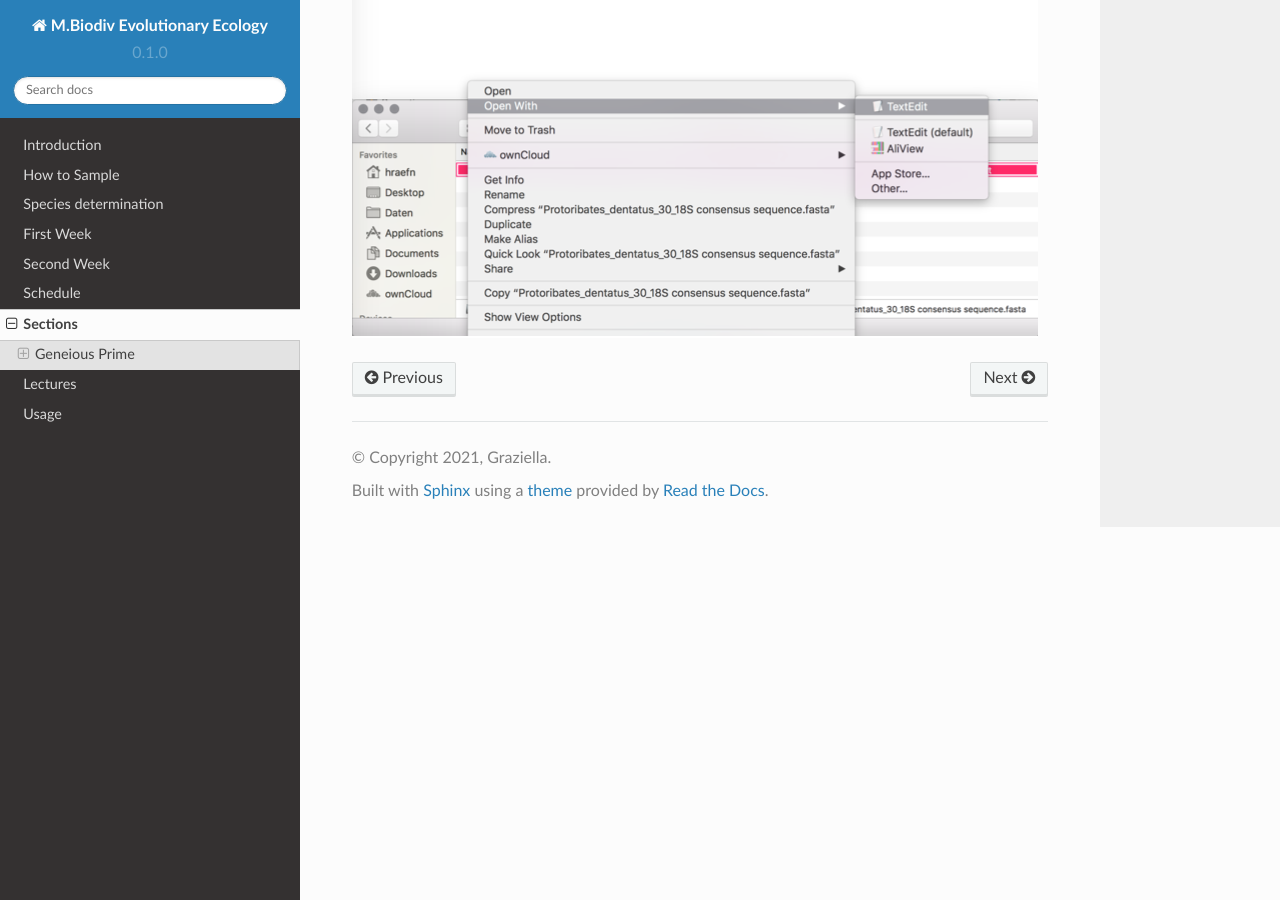
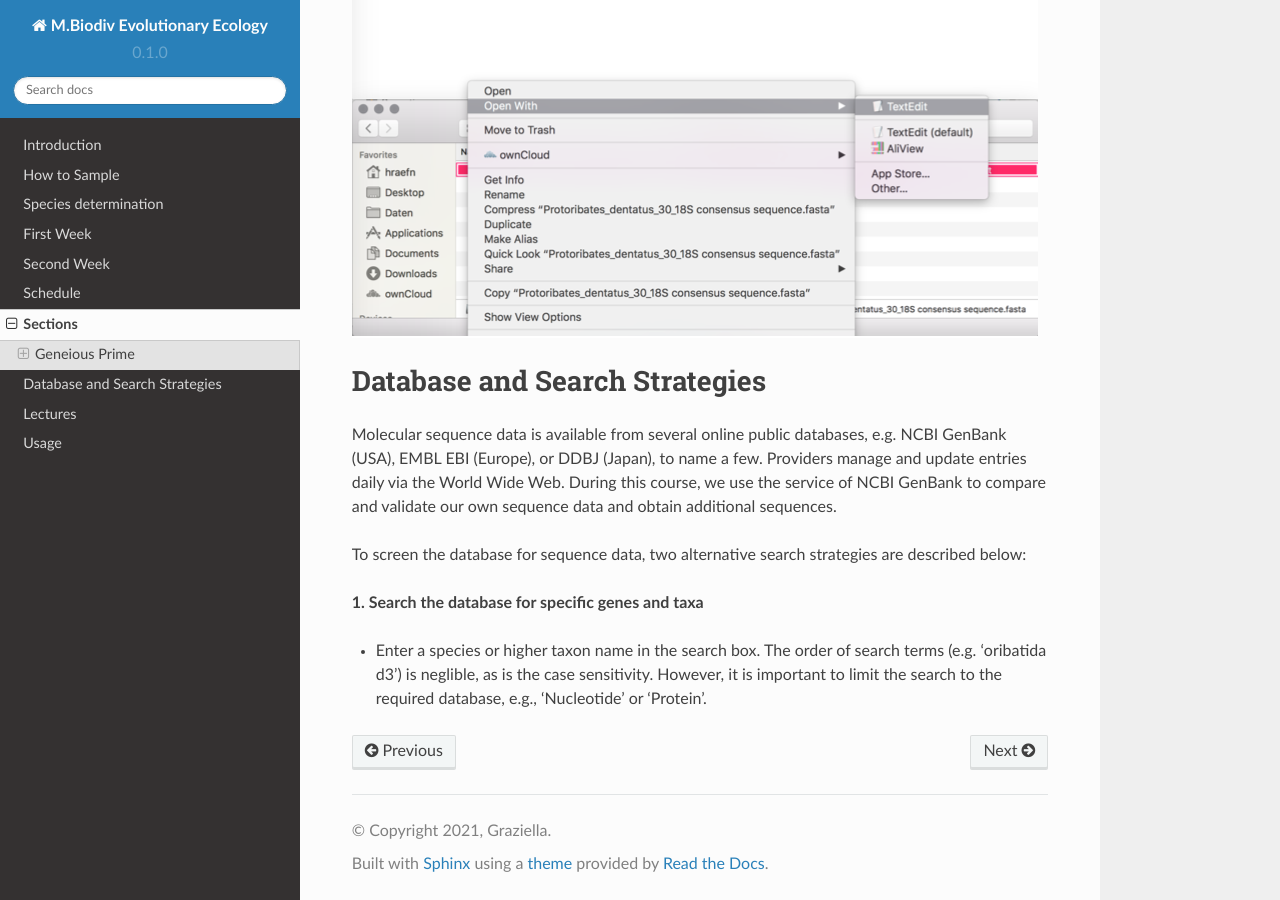
Before and after one commit to bheimbu/evolutionary_ecology, a Sphinx documentation site: the page built from docs/source/section.rst, in a window 1280 px wide and 900 px high, scrolled down 6709 px. Built offline with Sphinx 7.4.7 and the Read the Docs theme 2.0.0, drawn with Linux system fonts in a browser that asks for light colours.

Commit message:
Update section.rst

```diff
--- a/docs/source/section.rst
+++ b/docs/source/section.rst
@@ -93,3 +93,15 @@
 - Or Geneious Prime —> commercial software
 
 .. image:: /_static/geneious_11.png
+
+.. _Database_and_Search_Strategy:
+Database and Search Strategies
+==============================
+
+Molecular sequence data is available from several online public databases, e.g. NCBI GenBank (USA), EMBL EBI (Europe), or DDBJ (Japan), to name a few. Providers manage and update entries daily via the World Wide Web. During this course, we use the service of NCBI GenBank to compare and validate our own sequence data and obtain additional sequences.
+
+To screen the database for sequence data, two alternative search strategies are described below:
+
+**1. Search the database for specific genes and taxa**
+
+- Enter a species or higher taxon name in the search box. The order of search terms (e.g. 'oribatida d3') is neglible, as is the case sensitivity. However, it is important to limit the search to the required database, e.g., 'Nucleotide' or 'Protein'.
```
